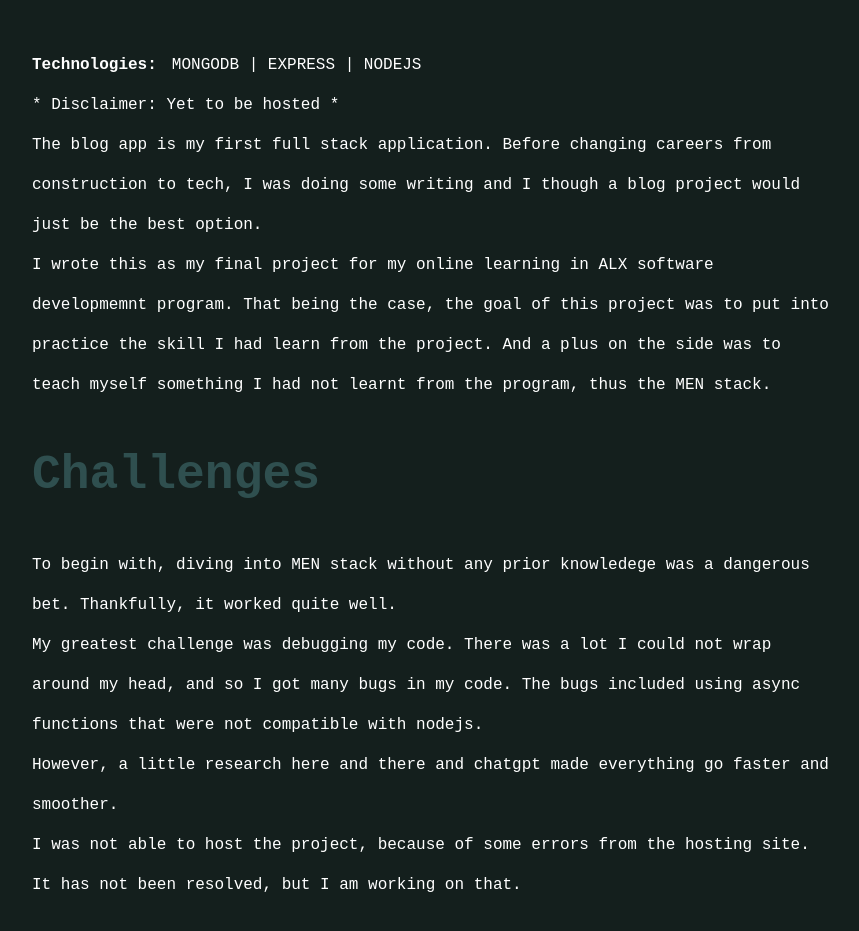
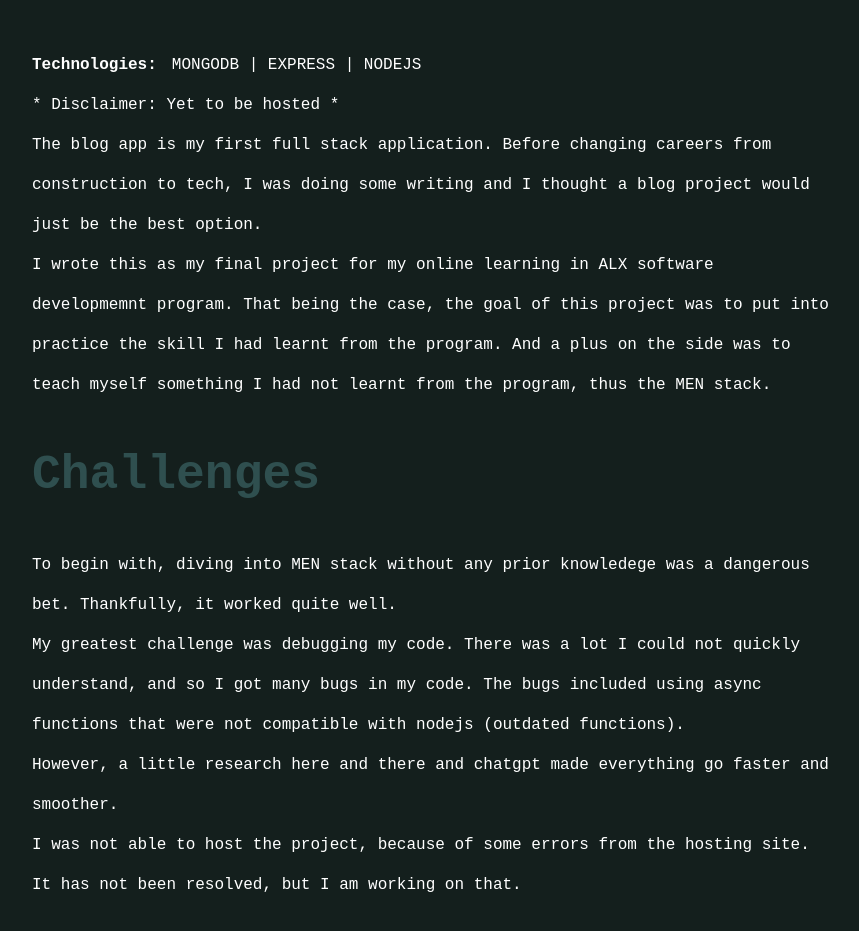
Before and after one commit to Stellanwae/Custommade_posrtfoliowebsite, a website: page blog.html in a window 1280 px wide. Shown: the part 1072-2003 px from the top of the page, without its empty margins (96-955 px from the left). Drawn offline with Linux system fonts and the light colour scheme.

Commit message:
update files

```diff
--- a/blog.html
+++ b/blog.html
@@ -32,16 +32,16 @@
             </div>
             <p>* Disclaimer: Yet to be hosted *</p>
 
-            <p>The blog app is my first full stack application. Before changing careers from construction to tech, I was doing some writing and I though a blog project would just be the best option. </p>
-            <p>I wrote this as my final project for my online learning in ALX software developmemnt program. That being the case, the goal of this project was to put into practice the skill I had learn from the project.
+            <p>The blog app is my first full stack application. Before changing careers from construction to tech, I was doing some writing and I thought a blog project would just be the best option. </p>
+            <p>I wrote this as my final project for my online learning in ALX software developmemnt program. That being the case, the goal of this project was to put into practice the skill I had learnt from the program.
                 And a plus on the side was to teach myself something I had not learnt from the program, thus the MEN stack. </p>
 
 
             <h2>Challenges</h2>
 
             <p>To begin with, diving into MEN stack without any prior knowledege was a dangerous bet. Thankfully, it worked quite well.</p>
-            <p>My greatest challenge was debugging my code. There was a lot I could not wrap around my head, and so I got many bugs in my code.
-                The bugs included using async functions that were not compatible with nodejs.
+            <p>My greatest challenge was debugging my code. There was a lot I could not quickly understand, and so I got many bugs in my code.
+                The bugs included using async functions that were not compatible with nodejs (outdated functions).
 
             </p>
             <p>However, a little research here and there and chatgpt made everything go faster and smoother. </p>
```
Also changed, not shown: comingsoon.html (+2 -2 lines), facebook.html (+1 -1 lines), index.html (+1 -1 lines), portfolio.html (+3 -3 lines).
